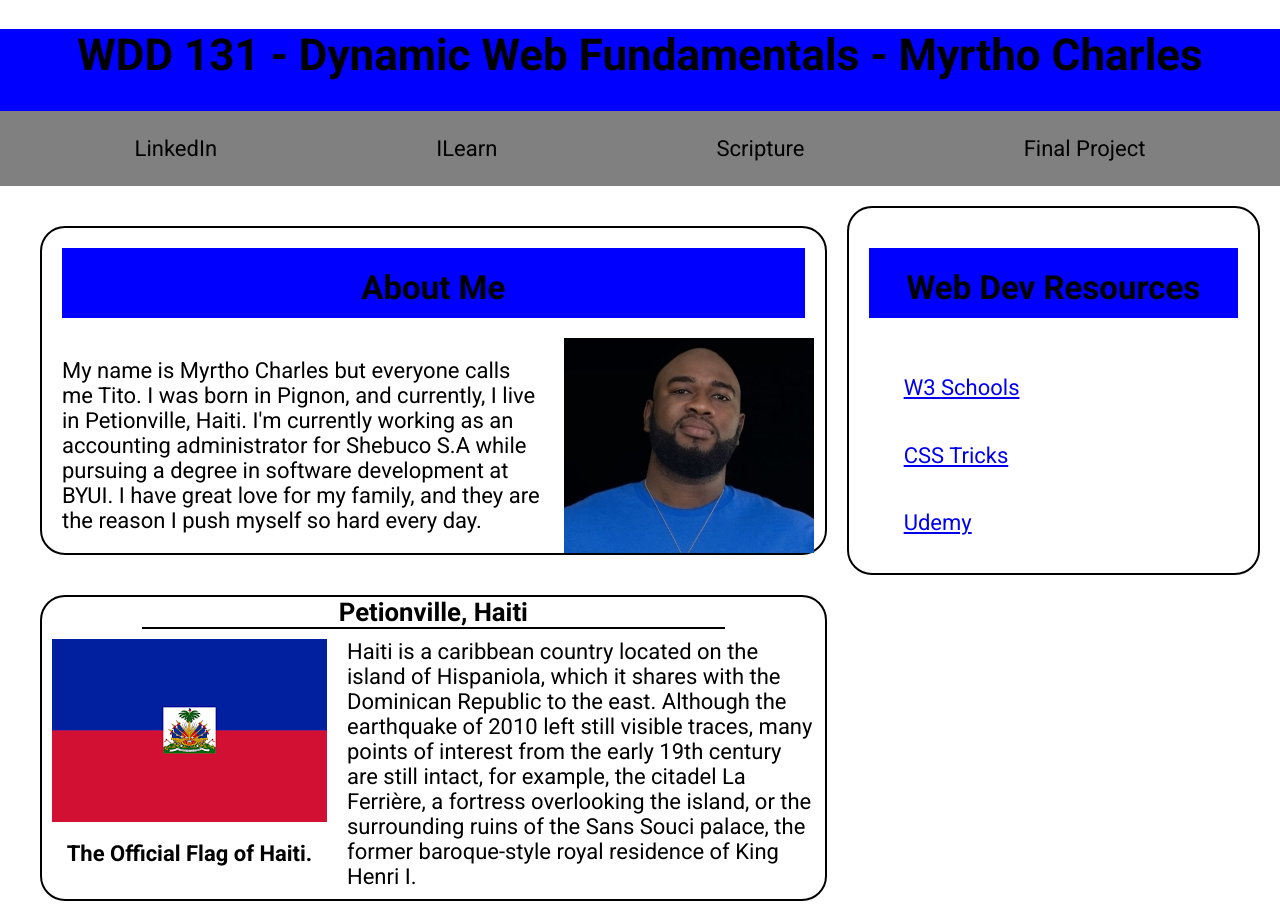
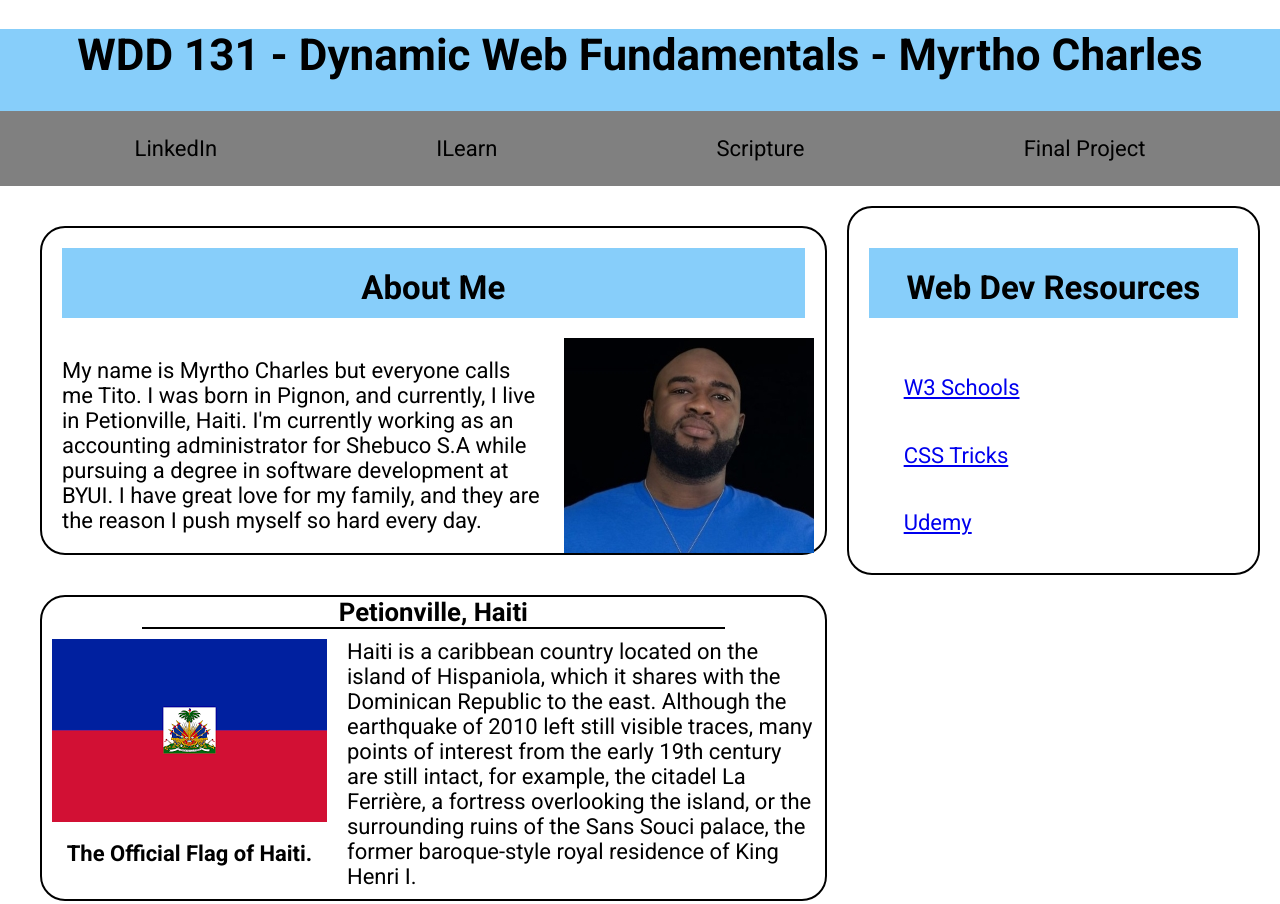
Before and after one commit to TitoTizzy/wdd131, a plain HTML site: page index.html in a window 1280 px wide. Shown: the top 904 px of the page. Drawn offline with Linux system fonts and the light colour scheme.

Commit message:
Added some changes

```diff
--- a/styles/base.css
+++ b/styles/base.css
@@ -12,7 +12,7 @@ body {
 }
 
 header{
-    background-color: blue;
+    background-color: lightskyblue;
 
 }
 
@@ -43,7 +43,7 @@ main {
 }
 
 h2{
-    background-color: blue;
+    background-color: lightskyblue;
     margin: 20px;
     padding: 20px;
     height: 30px;
```
